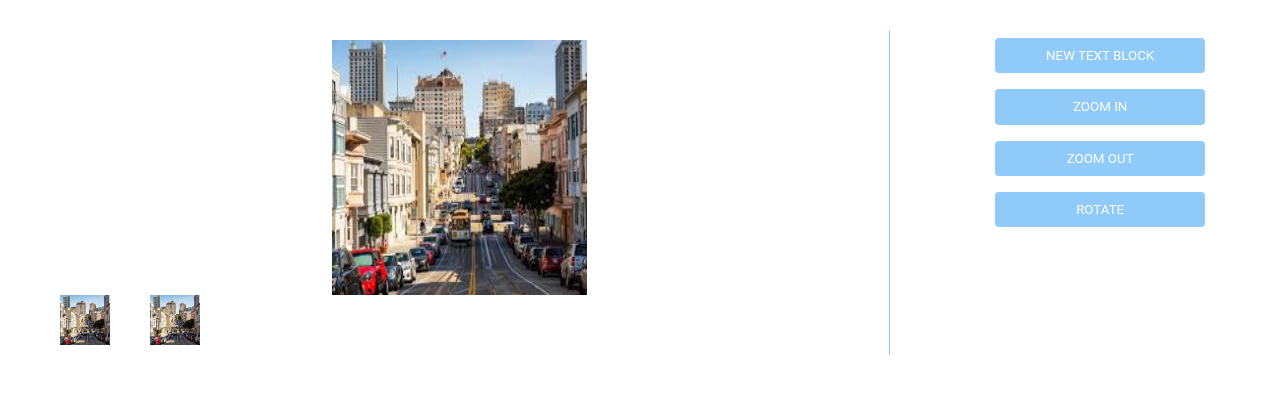
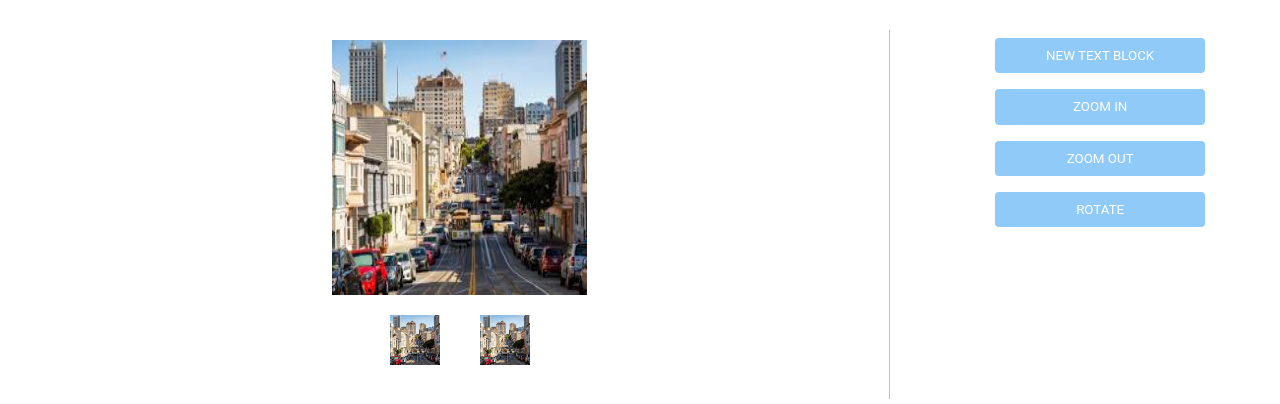
Before and after one commit to kaorub/image-editor, a React (Create React App) app: page / in a window 1280 px wide. Shown: the top 404 px of the page. Built offline with nearby package versions, Linux system fonts and the light colour scheme.

Commit message:
added styles for an app image icons

```diff
--- a/src/App.css
+++ b/src/App.css
@@ -76,4 +76,6 @@ Image wrapper had double width
   margin: 0 auto;
 }
 .App-footer {
+  display: inline;
+  padding: 20px;
 }
```
